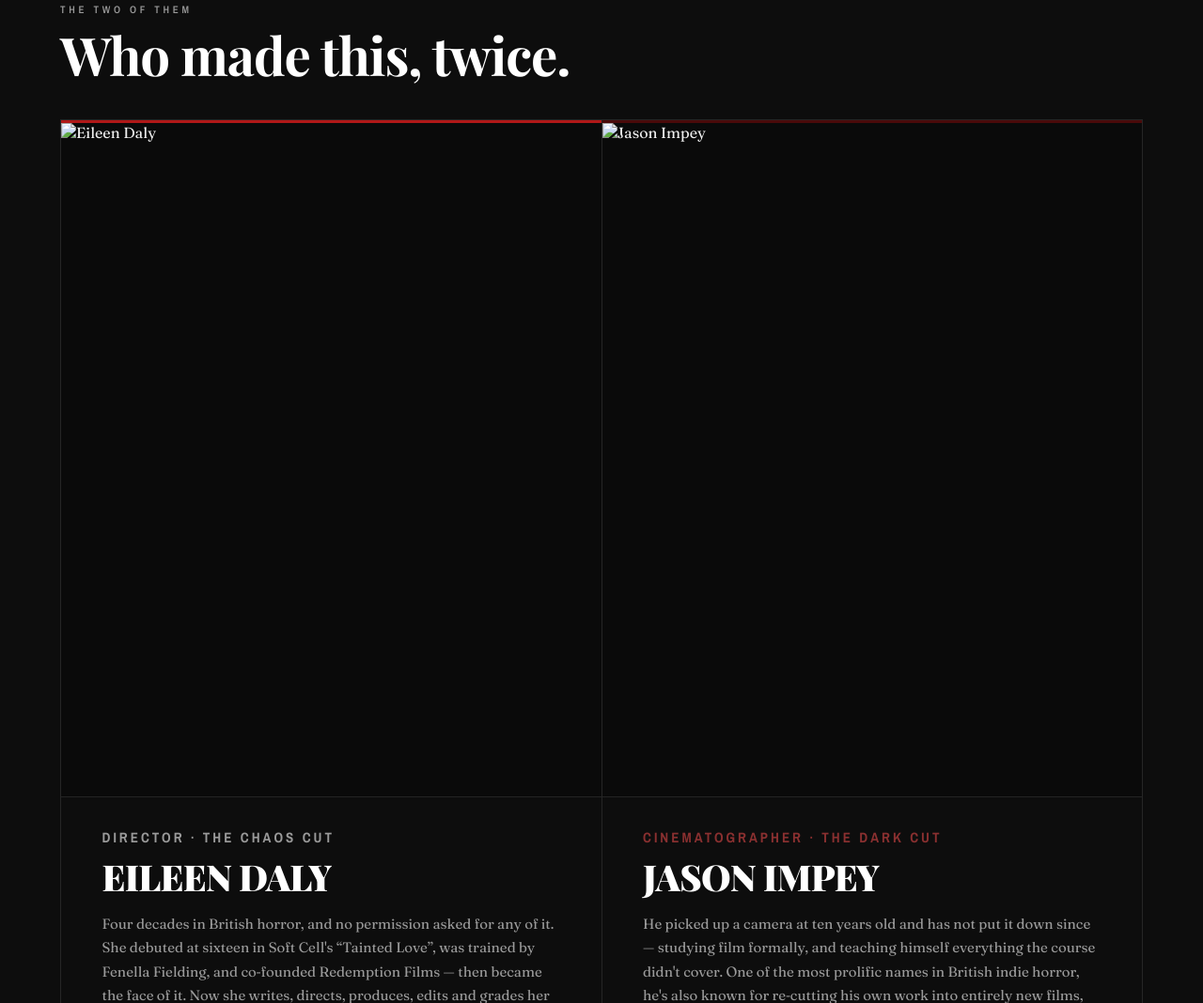
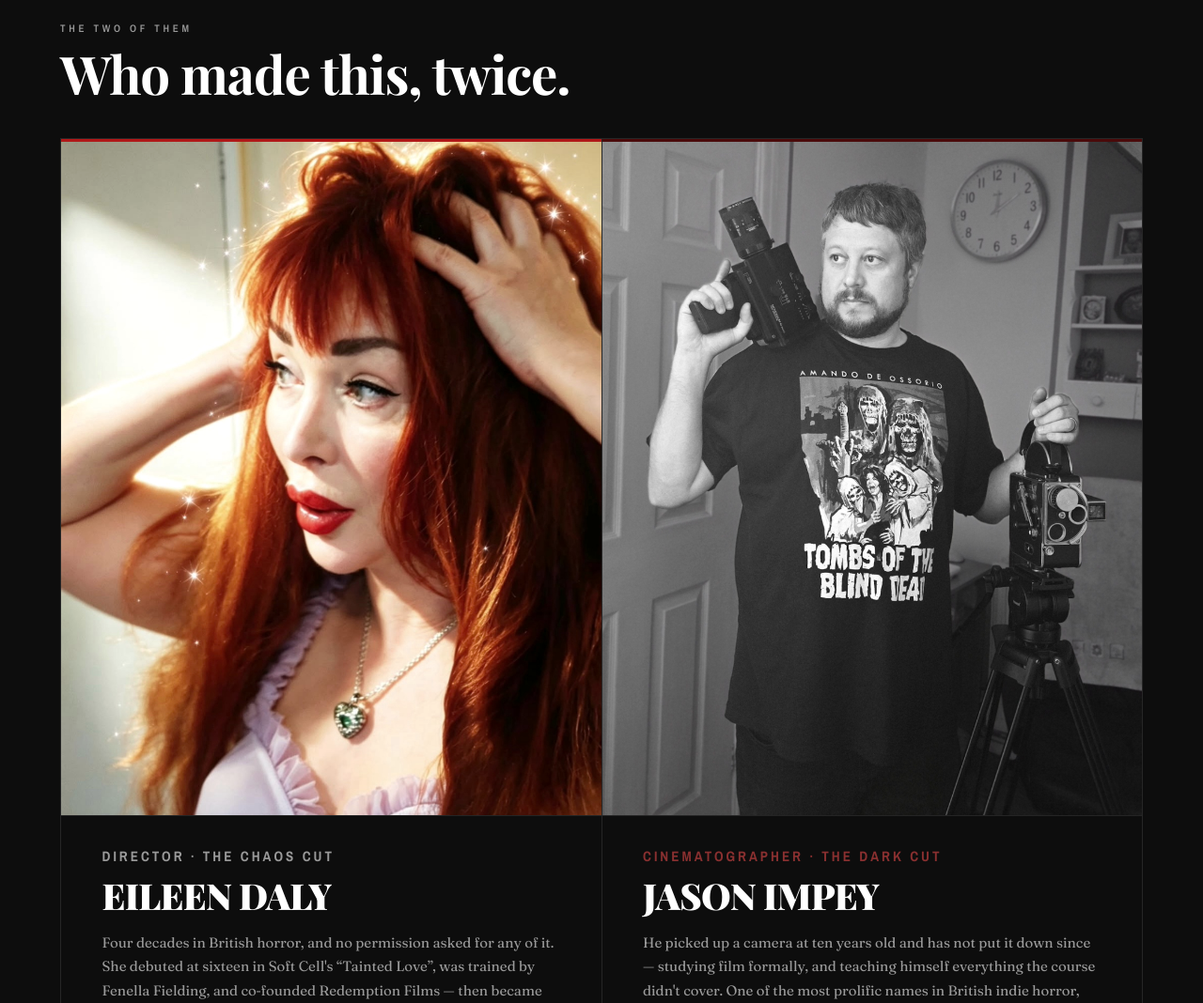
Before and after one commit to EchoesOfCrimson/EchoesOfCrimson.github.io, a plain HTML site: page index.html in a window 1280 px wide. Shown: the part 1739-2807 px from the top of the page at 94% size. Drawn offline with nearby package versions, Linux system fonts and the light colour scheme; a web font is replaced by a local one.

Commit message:
Fix image source paths for makers' portraits
Updated image sources for Eileen Daly and Jason Impey portraits.

```diff
--- a/index.html
+++ b/index.html
@@ -1,4 +1,4 @@
-<!DOCTYPE html>
+n<!DOCTYPE html>
 <html lang="en">
 <head>
 <meta charset="utf-8">
@@ -108,7 +108,7 @@
 
     <div class="makers">
       <article class="maker">
-        <div class="portrait"><img src="EileenDaly.jpg" alt="Eileen Daly"></div>
+        <div class="portrait"><img src="eileen-daly-portrait.jpg" alt="Eileen Daly"></div>
         <p class="role">Director · The chaos cut</p>
         <h3>Eileen Daly</h3>
         <p>Four decades in British horror, and no permission asked for any of it. She debuted at sixteen in Soft Cell's “Tainted Love”, was trained by Fenella Fielding, and co‑founded Redemption Films — then became the face of it. Now she writes, directs, produces, edits and grades her own features.</p>
@@ -121,7 +121,7 @@
       </article>
 
       <article class="maker">
-        <div class="portrait"><img src="Jason_Impey.jpg" alt="Jason Impey"></div>
+        <div class="portrait"><img src="jason-impey-portrait.jpg" alt="Jason Impey"></div>
         <p class="role">Cinematographer · The dark cut</p>
         <h3>Jason Impey</h3>
         <p>He picked up a camera at ten years old and has not put it down since — studying film formally, and teaching himself everything the course didn't cover. One of the most prolific names in British indie horror, he's also known for re‑cutting his own work into entirely new films, which is, in a roundabout way, exactly how this project started.</p>
```
